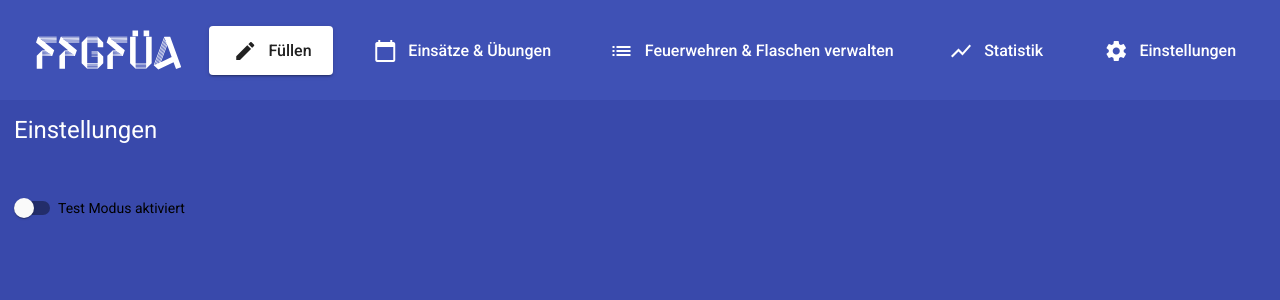
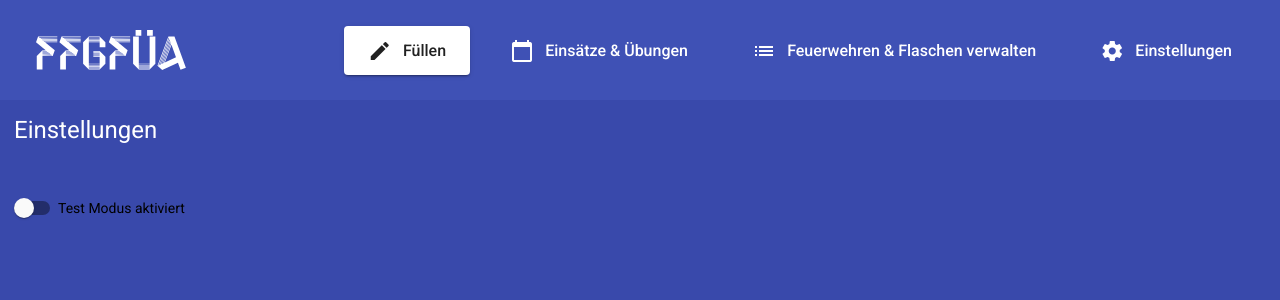
Before and after one commit to ffgemeinlebarn/alf, an Angular app: page /settings in a window 1280 px wide. Shown: the top 300 px of the page. Built offline with nearby package versions, Linux system fonts and the light colour scheme.

Commit message:
disable statistics in menu

```diff
--- a/src/app/app.component.html
+++ b/src/app/app.component.html
@@ -21,10 +21,10 @@
             <mat-icon>list</mat-icon>
             Feuerwehren & Flaschen verwalten
         </button>
-        <button mat-button [routerLink]="['/statistics']">
+        <!-- <button mat-button [routerLink]="['/statistics']">
             <mat-icon>show_chart</mat-icon>
             Statistik
-        </button>
+        </button> -->
         <button mat-button [routerLink]="['/settings']">
             <mat-icon>settings</mat-icon>
             Einstellungen
```
